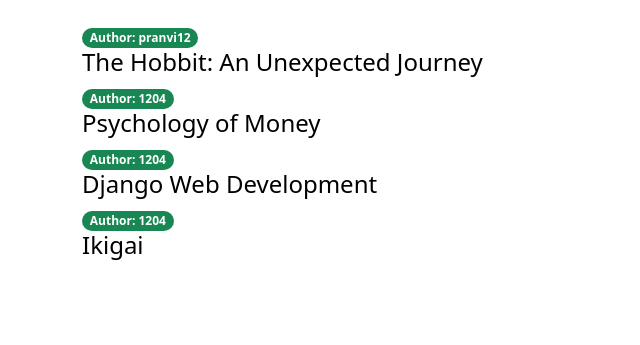
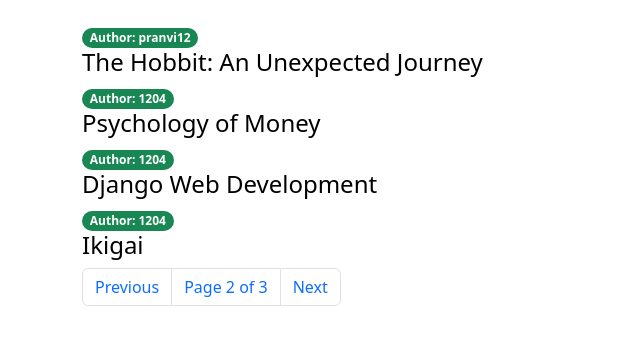
Before and after one commit to rajagondap/learning_project, a Django app: page /?page=2 in a window 1280 px wide. Shown: the part 56-401 px from the top of the page, without its empty margins (0-640 px from the left). Run offline with Django 4.2, Linux system fonts and the light colour scheme; data comes from the database, SQL or seed files in the repository; both versions use the stored data as it was after the commit.

Commit message:
update, delete and pagination code for blog app

```diff
--- /dev/null
+++ b/Blog/articles/templates/account/pagination.html
@@ -0,0 +1,25 @@
+
+<nav aria-label="page navigation">
+    <ul class="pagination">
+        <li class="page-item">
+            {% if page.has_previous %}
+                <a class="page-link" href="?page={{page.previous_page_number}}"> Previous </a>
+            {% endif %}
+
+        </li>
+
+        <li class="page-item">
+                <a class="page-link"> Page {{page.number}} of {{page.paginator.num_pages}}</a>
+        </li>
+
+        <li class="page-item">
+            {% if page.has_next %}
+                <a class="page-link" href="?page={{page.next_page_number}}"> Next </a>
+            {% endif %}
+
+        </li>
+
+    </ul>
+
+
+</nav>
--- a/Blog/articles/templates/articles.html
+++ b/Blog/articles/templates/articles.html
@@ -24,6 +24,8 @@
 
     {% endfor %}
 
+    {% include 'account/pagination.html' with page=article_list %}
+
 </div>
 
 {% endblock %}
```
Also changed, not shown: Blog/articles/templates/pagination.html (deleted, +0 -10 lines), Blog/db.sqlite3.
